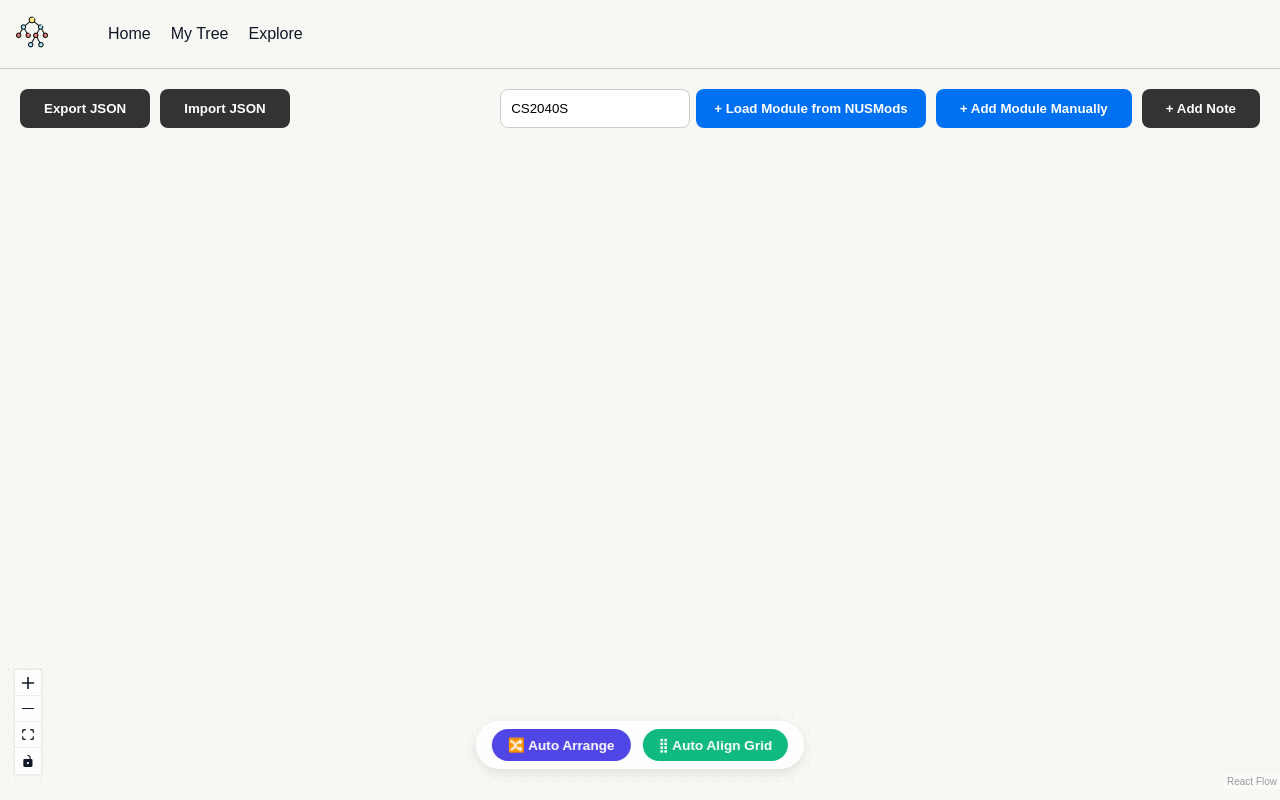
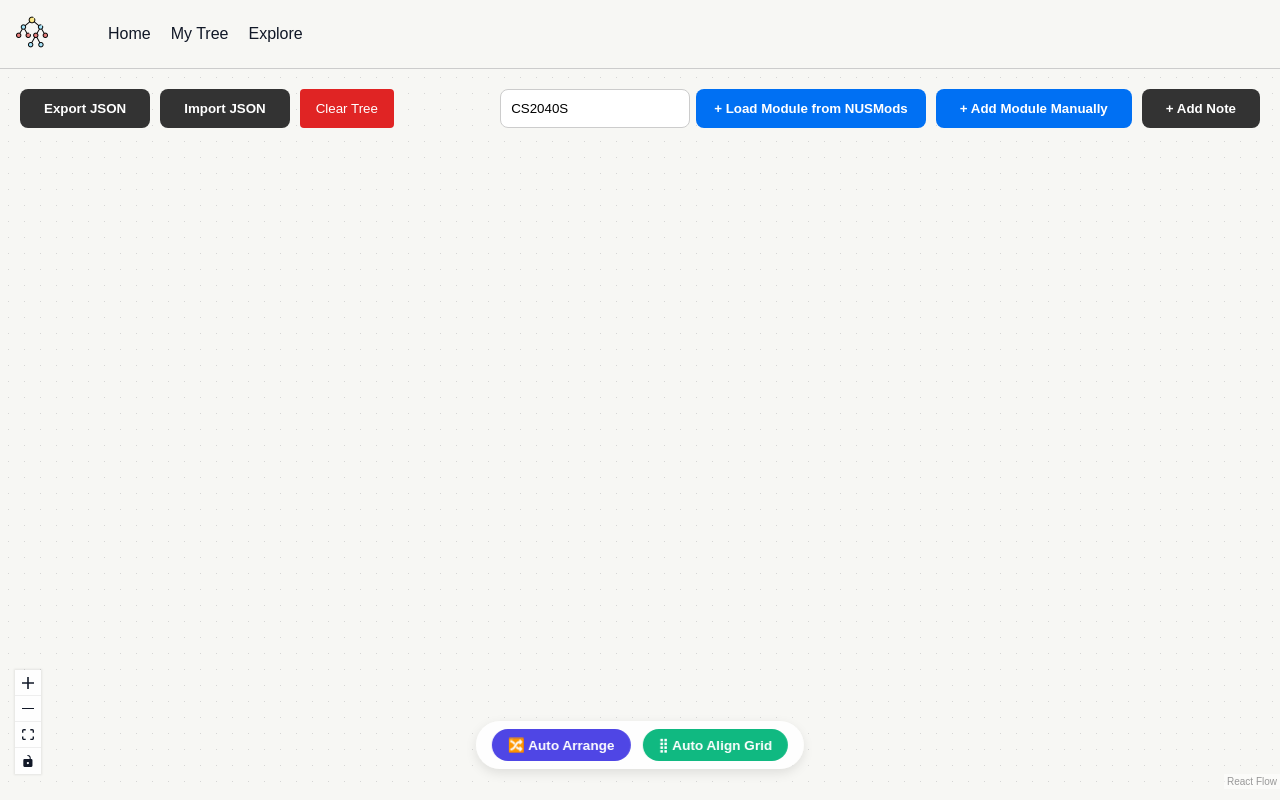
Before and after one commit to arav31/NUS-Tree, a Next.js app: page /Tree in a window 1280 px wide. Built offline with nearby package versions, Linux system fonts and the light colour scheme.

Commit message:
Add a Clear Tree button
Confirms before clearing (skipped if the canvas is already empty), and
clears both in-memory state and the persisted localStorage save.

```diff
--- a/app/Tree/page.js
+++ b/app/Tree/page.js
@@ -91,6 +91,15 @@ export default function TreePage() {
     }
   };
 
+  const handleClearTree = () => {
+    if (nodes.length === 0) return;
+    if (!window.confirm('This will permanently clear your current tree. Continue?')) return;
+    setNodes([]);
+    setEdges([]);
+    setSelectedNode(null);
+    setIsEditing(false);
+  };
+
   const handleAddCourse = (newCourseData) => {
     const newNodeId = `node-${Date.now()}`;
     const newNode = {
@@ -146,7 +155,7 @@ export default function TreePage() {
   return (
     <div className="tree-page">
       <div className="tree-canvas-wrap">
-        <DataToolbar onExport={handleExport} onImport={handleImport} />
+        <DataToolbar onExport={handleExport} onImport={handleImport} onClear={handleClearTree} />
 
         <CanvasToolbar
           moduleCode={moduleCode}
--- a/components/Tree/DataToolbar.js
+++ b/components/Tree/DataToolbar.js
@@ -1,7 +1,7 @@
 'use client';
 import { useRef } from 'react';
 
-export default function DataToolbar({ onExport, onImport }) {
+export default function DataToolbar({ onExport, onImport, onClear }) {
   const fileInputRef = useRef(null);
 
   const handleFileChange = (event) => {
@@ -18,6 +18,9 @@ export default function DataToolbar({ onExport, onImport }) {
       <button onClick={() => fileInputRef.current.click()} className="tree-btn tree-btn-dark">
         Import JSON
       </button>
+      <button onClick={onClear} className="tree-remove-btn">
+        Clear Tree
+      </button>
       <input
         ref={fileInputRef}
         type="file"
```
